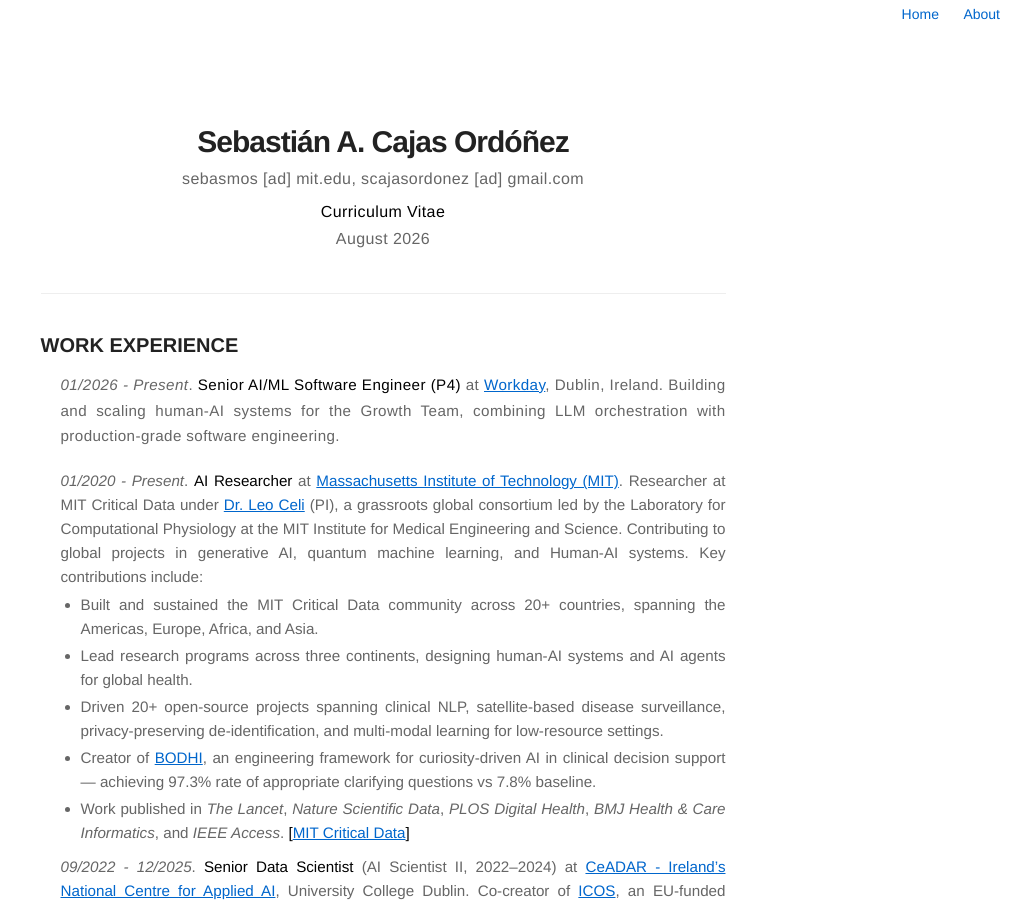
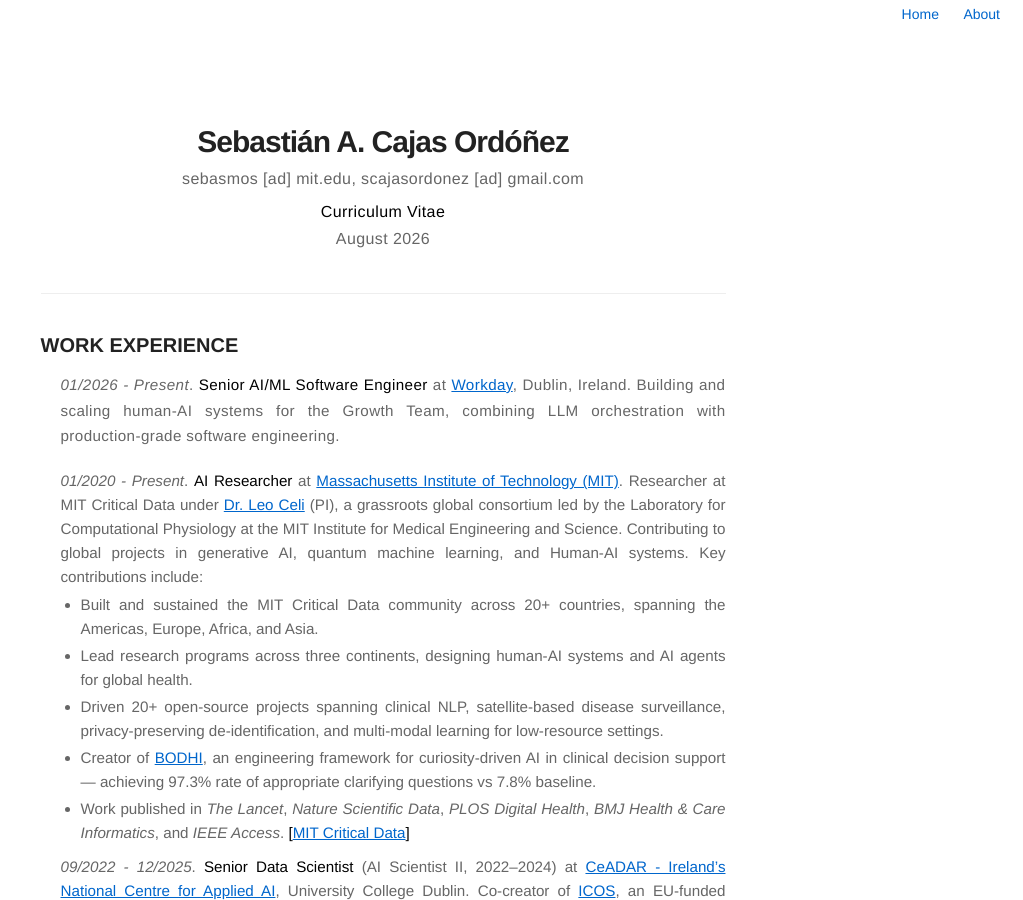
Before and after one commit to sebasmos/sebasmos.github.io, a Jekyll site: the page built from cv.md, in a window 1280 px wide and 900 px high. Shown: the whole window, without its empty margins (257-1280 px from the left). Built offline with Jekyll 4.4.1, drawn with Linux system fonts in a browser that asks for light colours.

Commit message:
updated website

```diff
--- a/cv.md
+++ b/cv.md
@@ -17,7 +17,7 @@ August 2026
 
 ### WORK EXPERIENCE
 
-- *01/2026 - Present*. **Senior AI/ML Software Engineer (P4)** at [Workday](https://www.workday.com/), Dublin, Ireland. Building and scaling human-AI systems for the Growth Team, combining LLM orchestration with production-grade software engineering.
+- *01/2026 - Present*. **Senior AI/ML Software Engineer** at [Workday](https://www.workday.com/), Dublin, Ireland. Building and scaling human-AI systems for the Growth Team, combining LLM orchestration with production-grade software engineering.
 
 - *01/2020 - Present*. **AI Researcher** at [Massachusetts Institute of Technology (MIT)](https://criticaldata.mit.edu). Researcher at MIT Critical Data under [Dr. Leo Celi](https://imes.mit.edu/people/celi-leo) (PI), a grassroots global consortium led by the Laboratory for Computational Physiology at the MIT Institute for Medical Engineering and Science. Contributing to global projects in generative AI, quantum machine learning, and Human-AI systems. Key contributions include:
   - Built and sustained the MIT Critical Data community across 20+ countries, spanning the Americas, Europe, Africa, and Asia.
```
